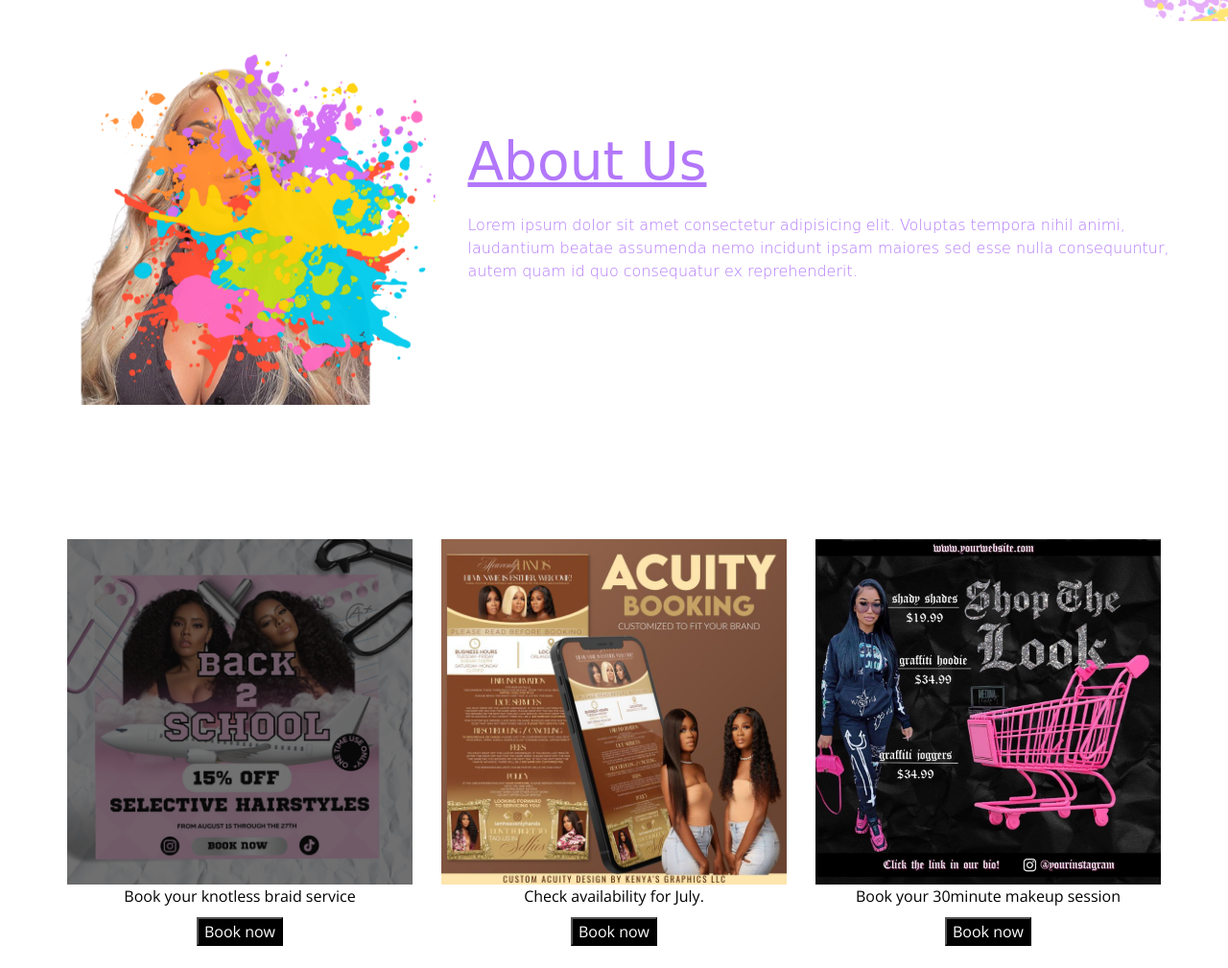
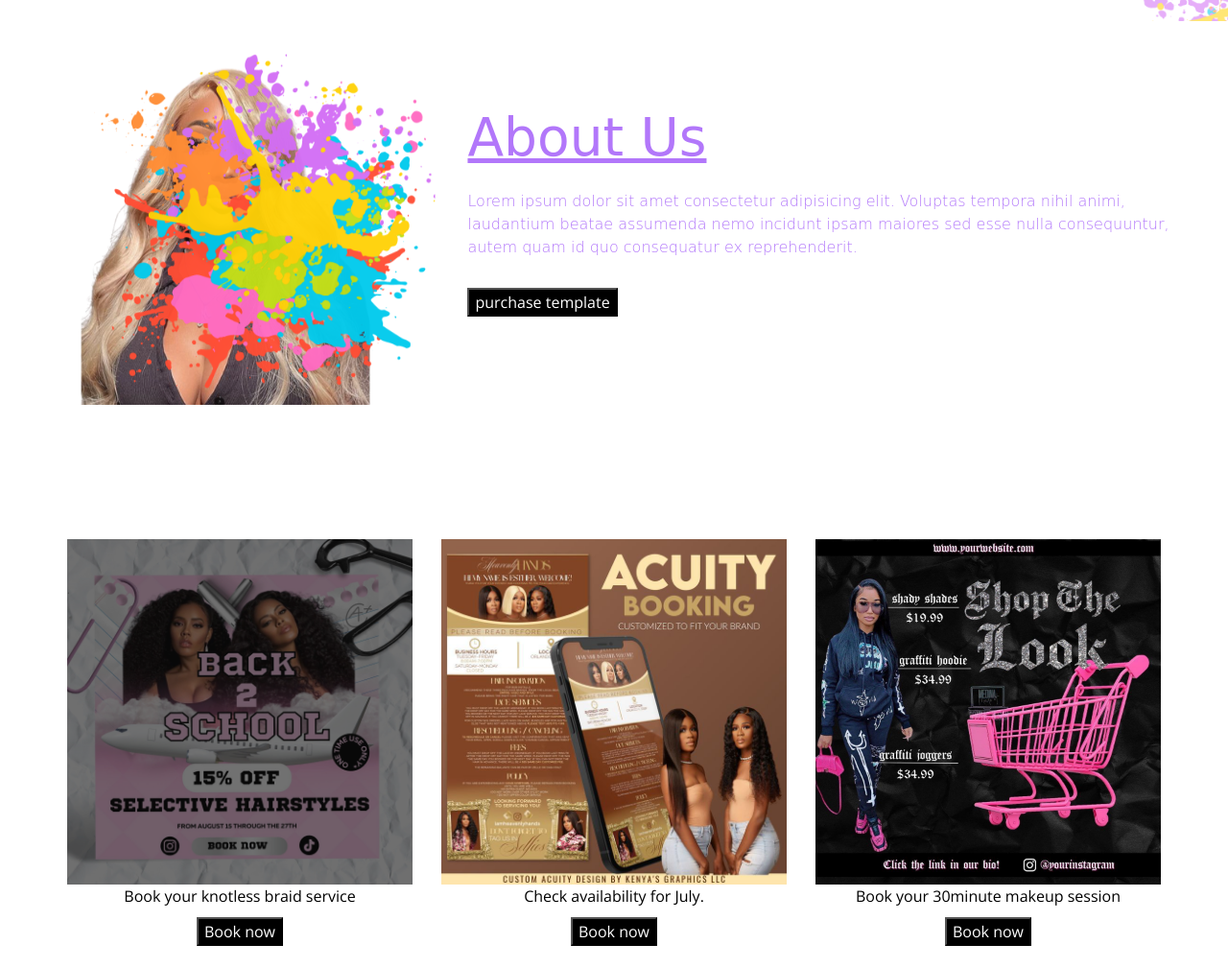
Before and after one commit to adgossett/boutiquetem3, a plain HTML site: page index.html in a window 1280 px wide. Shown: the part 1207-2216 px from the top of the page at 96% size. Drawn offline with nearby package versions, Linux system fonts and the light colour scheme; files that its build step writes are made by us from their sources; files whose address does not match are found by name.

Commit message:
index.html

```diff
--- a/index.html
+++ b/index.html
@@ -201,6 +201,9 @@
                 consectetur adipisicing elit. Voluptas tempora nihil animi, laudantium beatae
                 assumenda nemo incidunt ipsam maiores sed esse nulla
                 consequuntur, autem quam id quo consequatur ex reprehenderit.</p>
+        <button style="color: white; background-color: black; margin-top: 20px;" onclick="window.location.href = 'https://square.link/u/CVbsv0Fl';">purchase template</button>
+    </div>
+</div>
         </div>
     </section>
     <script>
```
